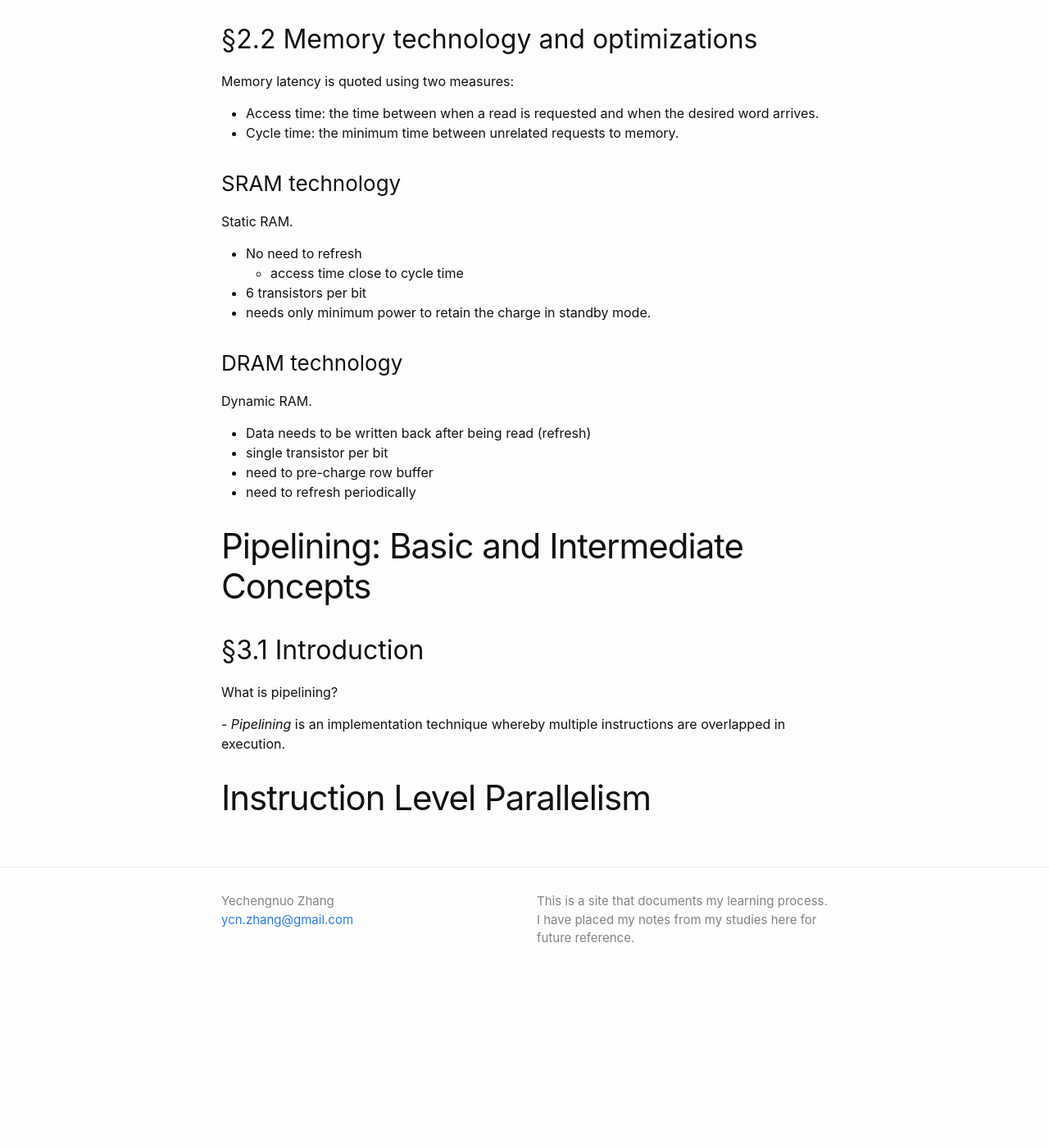
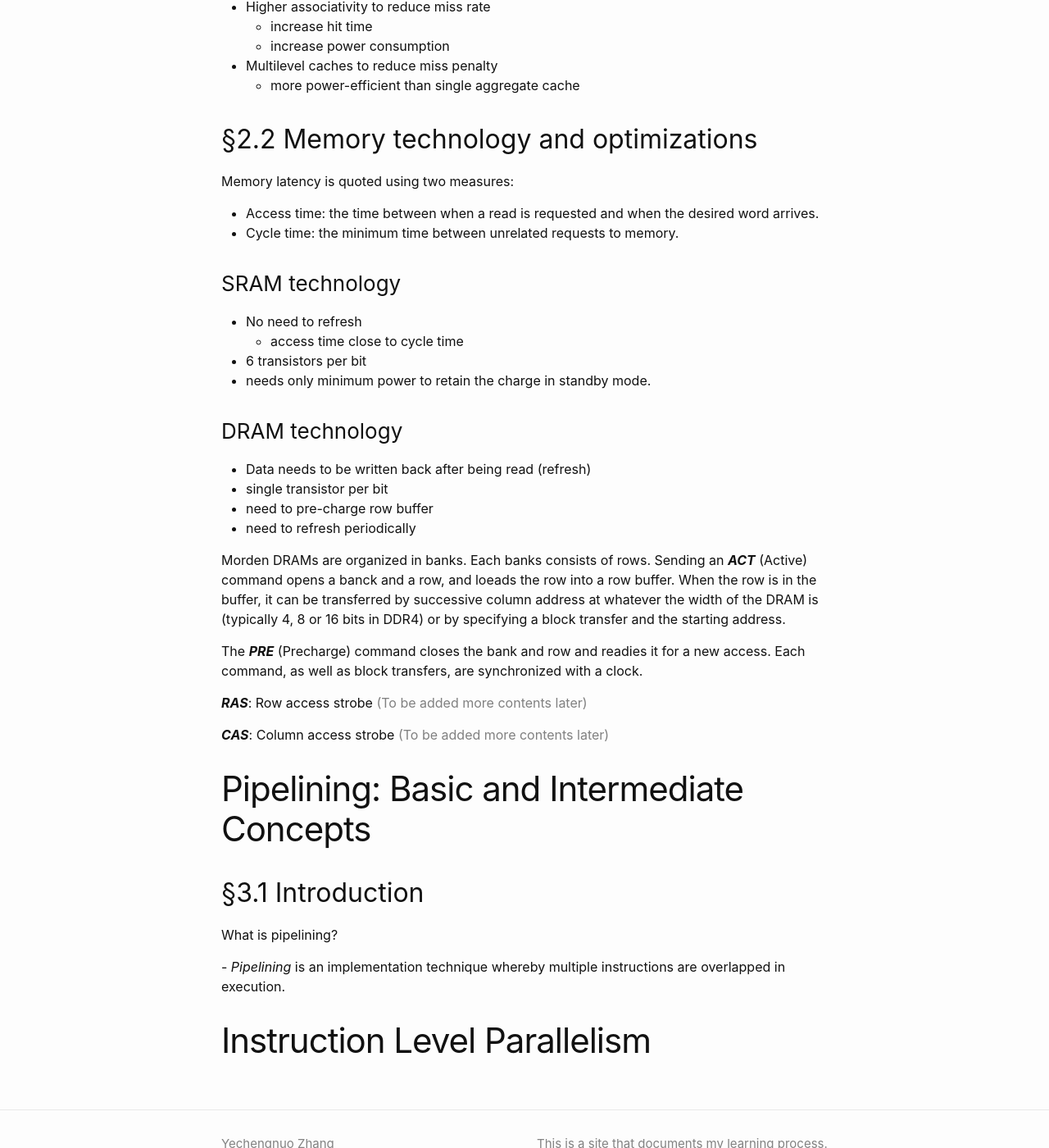
Before and after one commit to ycnzh/ycnzh.github.io, a Jekyll site: the page built from _pages/computer-architecture.md, in a window 1280 px wide and 1400 px high, scrolled down 4500 px. Shown: the whole window at 82% size. Built offline with Jekyll 4.4.1, drawn with Linux system fonts in a browser that asks for light colours; before the commit the page ends 5716 px from its top, so only the background shows below that; some of the changed text lies outside the part shown.

```diff
--- a/_pages/computer-architecture.md
+++ b/_pages/computer-architecture.md
@@ -6,14 +6,26 @@ permalink: /computer_architecture/
 
 The computer architecture notes are mainly from Hennessy and Patterson's book: [Computer Architecture: A Quantitative Approach - 6th edition](https://shop.elsevier.com/books/computer-architecture/hennessy/978-0-12-811905-1), and some online sources. Since the purpose of these notes are for my prelim exam, they will not cover everything in the book - only those which I think might be useful will be included.
 
-## Table of Contents:
-- [Chapter 1: Overview](#chapter-1-overview)
-  - [§1.1 Processor Performance Trend](#11-processor-performance-trend)
-    - [Dennard's Scaling](#dennards-scaling)
-    - [Amdahl's Law](#amdahls-law)
-    - [Moore's Law](#moores-law)
-  - [§1.2 Class of Parallelism and Parallel Architectures](#12-class-of-parallelism-and-parallel-architectures)
-- [Memory](#memory)
+<!-- TOC -->
+
+- [Overview](#overview)
+    - [§1.1 Processor Performance Trend](#%C2%A711-processor-performance-trend)
+        - [Dennard's Scaling](#dennards-scaling)
+        - [Amdahl's Law](#amdahls-law)
+        - [Moore's Law](#moores-law)
+    - [§1.2 Class of Parallelism and Parallel Architectures](#%C2%A712-class-of-parallelism-and-parallel-architectures)
+- [Memory Hierarchy Design](#memory-hierarchy-design)
+    - [§2.1 Basics](#%C2%A721-basics)
+    - [§2.2 Memory technology and optimizations](#%C2%A722-memory-technology-and-optimizations)
+        - [SRAM technology](#sram-technology)
+        - [DRAM technology](#dram-technology)
+- [Pipelining: Basic and Intermediate Concepts](#pipelining-basic-and-intermediate-concepts)
+    - [§3.1 Introduction](#%C2%A731-introduction)
+- [Instruction Level Parallelism](#instruction-level-parallelism)
+
+<!-- /TOC -->
+
+---
 
 # Overview
 ## §1.1 Processor Performance Trend
@@ -119,18 +131,24 @@ Memory latency is quoted using two measures:
 - Cycle time: the minimum time between unrelated requests to memory.
 
 ### SRAM technology
-Static RAM.
 - No need to refresh
   - access time close to cycle time
 - 6 transistors per bit
 - needs only minimum power to retain the charge in standby mode.
 
 ### DRAM technology
-Dynamic RAM.
 - Data needs to be written back after being read (refresh)
 - single transistor per bit
 - need to pre-charge row buffer
 - need to refresh periodically
+
+Morden DRAMs are organized in banks. Each banks consists of rows. Sending an ***ACT*** (Active) command opens a banck and a row, and loeads the row into a row buffer. When the row is in the buffer, it can be transferred by successive column address at whatever the width of the DRAM is (typically 4, 8 or 16 bits in DDR4) or by specifying a block transfer and the starting address.
+
+The ***PRE*** (Precharge) command closes the bank and row and readies it for a new access. Each command, as well as block transfers, are synchronized with a clock.
+
+***RAS***: Row access strobe <span style="color: gray;">(To be added more contents later)</span>
+
+***CAS***: Column access strobe <span style="color: gray;">(To be added more contents later)</span>
 
 
 
```
